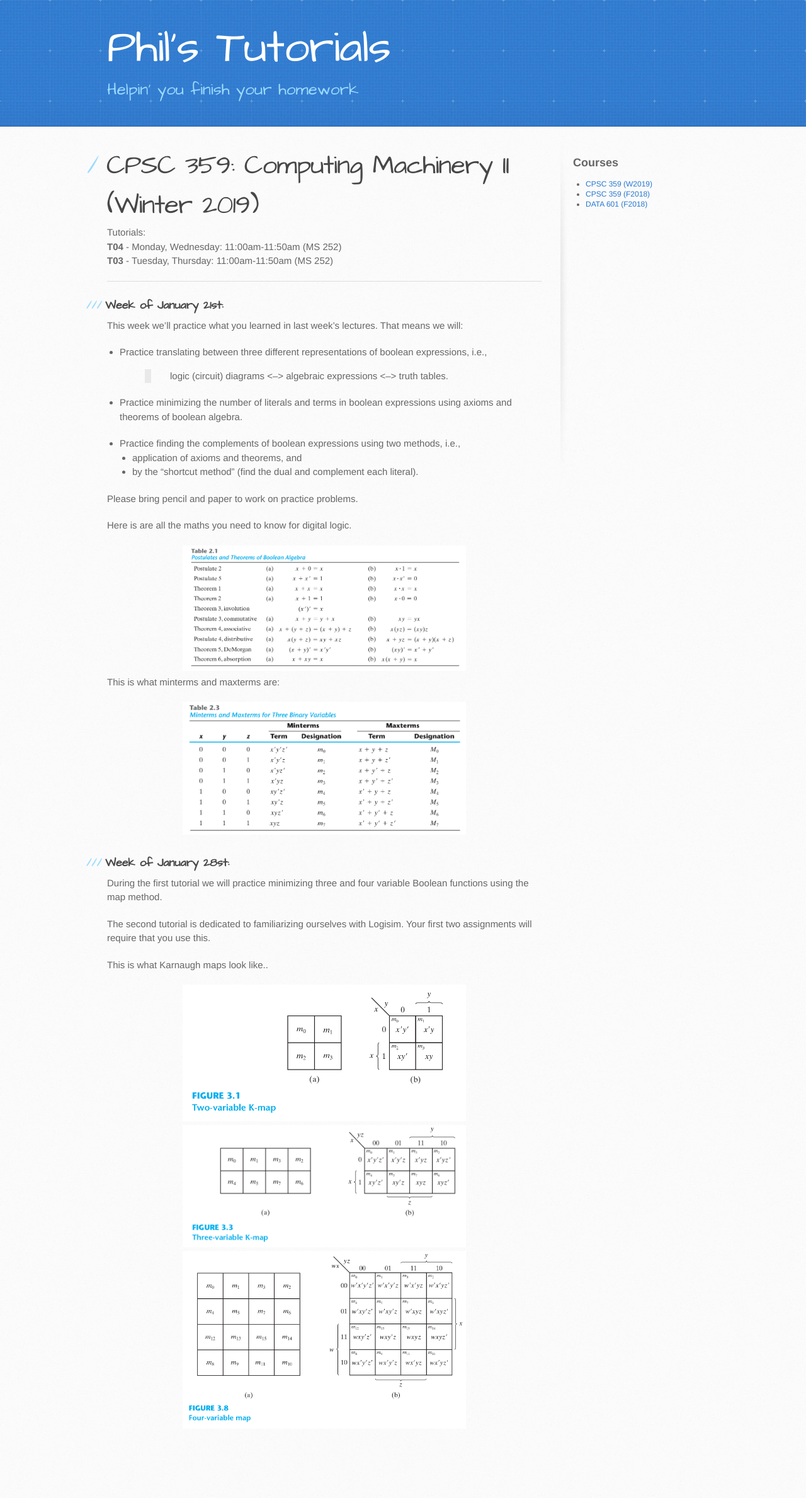
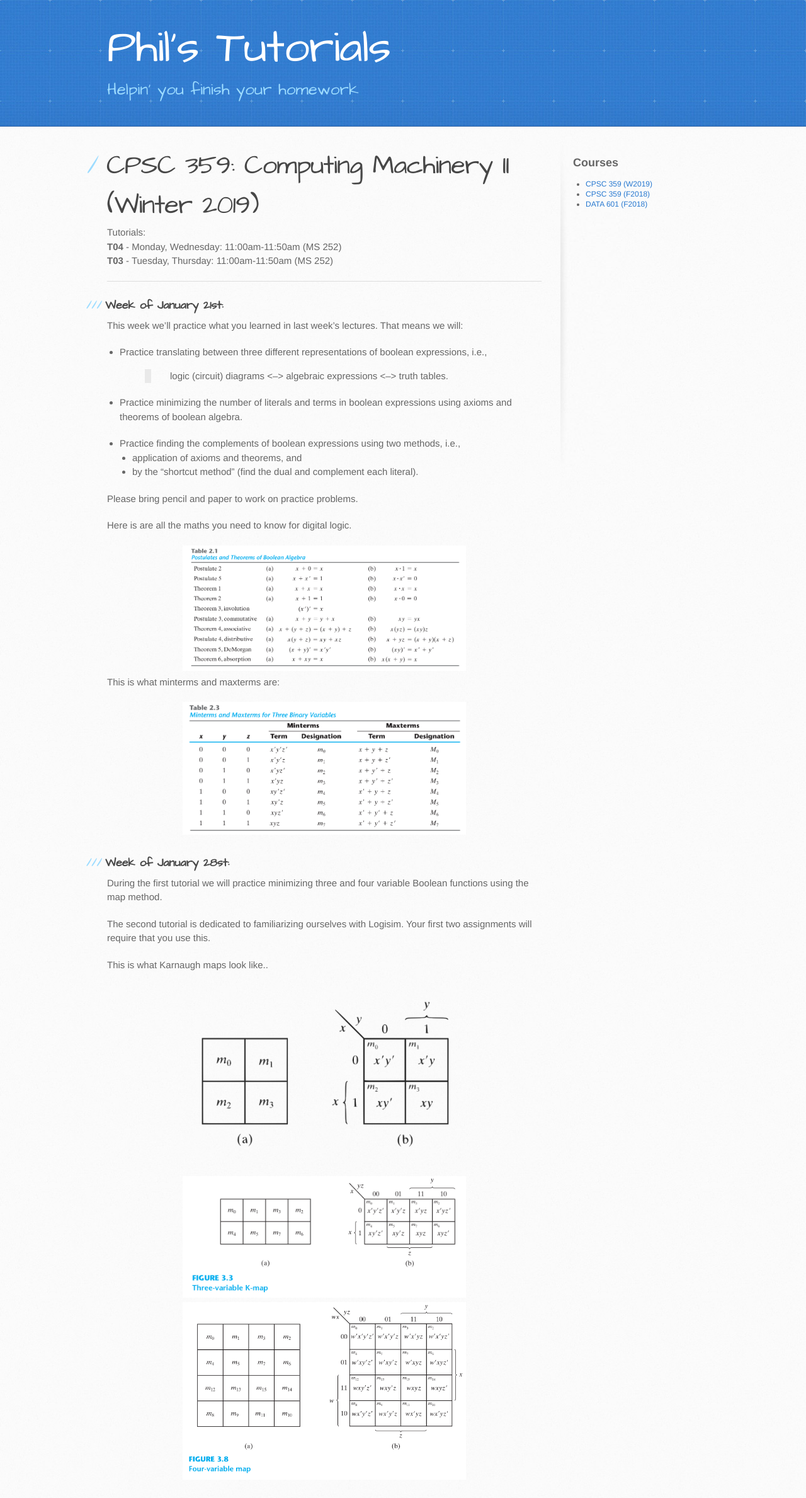
Before and after one commit to philstutorials/philstutorials.github.io, a Jekyll site: the page built from CPSC359W.md, in a window 1280 px wide. Shown: the whole page at 63% size. Built offline with Jekyll 4.4.1, drawn with Linux system fonts in a browser that asks for light colours; our own code applies the rules of GitHub Pages for plain Markdown files; before the commit the page ends 2297 px from its top, so only the background shows below that.

Commit message:
Update CPSC359W.md

```diff
--- a/CPSC359W.md
+++ b/CPSC359W.md
@@ -45,7 +45,7 @@ This is what Karnaugh maps look like..
 
 <center>
 <div>
- <img src="https://raw.githubusercontent.com/philstutorials/philstutorials.github.io/master/_data/kmap2.png " width="450"/>
+ <img src="https://raw.githubusercontent.com/philstutorials/philstutorials.github.io/master/_data/kmap2-1.png " width="450"/>
  <img src="https://raw.githubusercontent.com/philstutorials/philstutorials.github.io/master/_data/kmap3.png " width="450"/>
  <img src="https://raw.githubusercontent.com/philstutorials/philstutorials.github.io/master/_data/kmap4.png " width="450"/>
 </div>
```
